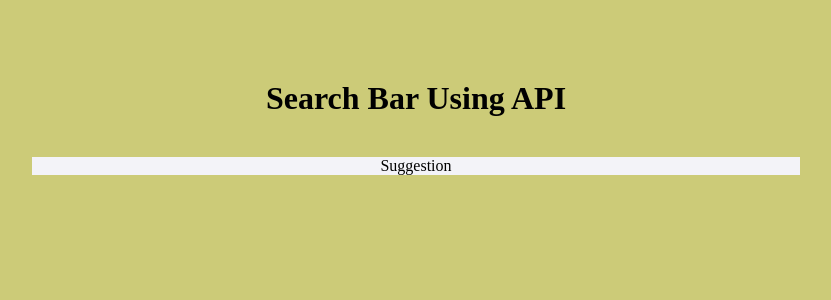
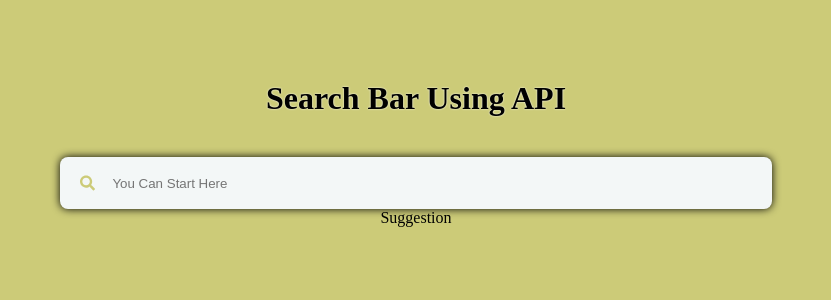
Before and after one commit to Shijin65/Searchpage-react, a React (Vite) app in the folder react_searchbar/: page / in a window 1280 px wide. Shown: the top 300 px of the page, without its empty margins (224-1055 px from the left). Built offline with nearby package versions, Linux system fonts and the light colour scheme.

Commit message:
search bar completed

```diff
--- a/react_searchbar/src/App.css
+++ b/react_searchbar/src/App.css
@@ -8,11 +8,16 @@
      align-items: center;
      gap: 5vh;
 }
+
 .searchbar_container{
-    background-color: rgb(243, 243, 248);
+    /* padding: 20px; */
+    /* background-color: rgb(243, 243, 248); */
     width: 60vw;
     display: flex;
     flex-direction: column;
     align-items: center;
 
 }
+h1{
+    text-shadow:0px 0px 2px white;
+ }
--- a/react_searchbar/src/App.jsx
+++ b/react_searchbar/src/App.jsx
@@ -1,7 +1,7 @@
 import { useState,useEffect } from 'react'
 
 import './App.css'
-import { SearchIn } from './componets/SearchIn';
+import { SearchIn } from './componets/Search/SearchIn';
 
 function App() {
   var x = Math. floor(Math. random() * 256);
@@ -14,7 +14,7 @@ function App() {
    <div className='App' style={{backgroundColor:colour}} >
     <h1>Search Bar Using API</h1>
     <div className='searchbar_container'>
-        <SearchIn/>
+        <SearchIn colour={colour}/>
         <div>Suggestion</div>
     </div>
    </div>
--- /dev/null
+++ b/react_searchbar/src/componets/Search/SearchIn.css
@@ -0,0 +1,24 @@
+.input_wrap{
+    background-color: rgb(243, 247, 247);
+    width: 90%;
+    border-radius: 8Px;
+    height: 4vh;
+    display: flex;
+    align-items: center;
+    padding: 10px;
+    gap: 5px;
+    box-shadow: 0px 0px 8px rgb(0, 0, 0);
+}
+input{
+    width: 100%;
+    height: 100%;
+    background-color: transparent;
+    border: none;
+
+}
+input:focus{
+    outline: none;
+}
+#search_icon{
+  padding: 10px;
+}
--- /dev/null
+++ b/react_searchbar/src/componets/Search/SearchIn.jsx
@@ -0,0 +1,12 @@
+import React from 'react'
+import './SearchIn.css'
+import {FaSearch} from 'react-icons/fa';
+export const SearchIn = (props) => {
+  const color=props.colour
+  return (
+    <div className='input_wrap'>
+        <FaSearch id='search_icon' style={{color:color}}/>
+        <input type='text' placeholder='You Can Start Here'></input>
+    </div>
+  )
+}
--- a/react_searchbar/src/componets/SearchIn.jsx
+++ /dev/null
@@ -1,7 +0,0 @@
-import React from 'react'
-
-export const SearchIn = () => {
-  return (
-    <div><h1></h1></div>
-  )
-}
```
